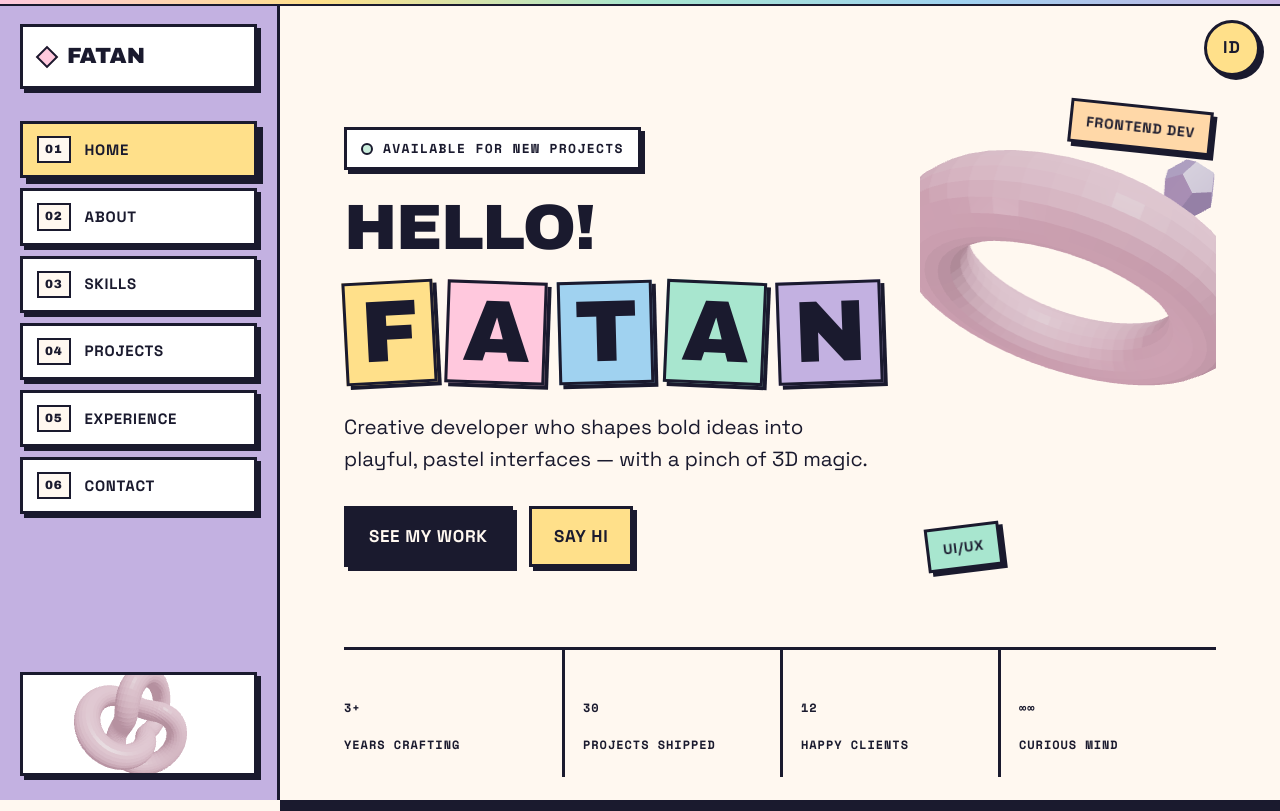
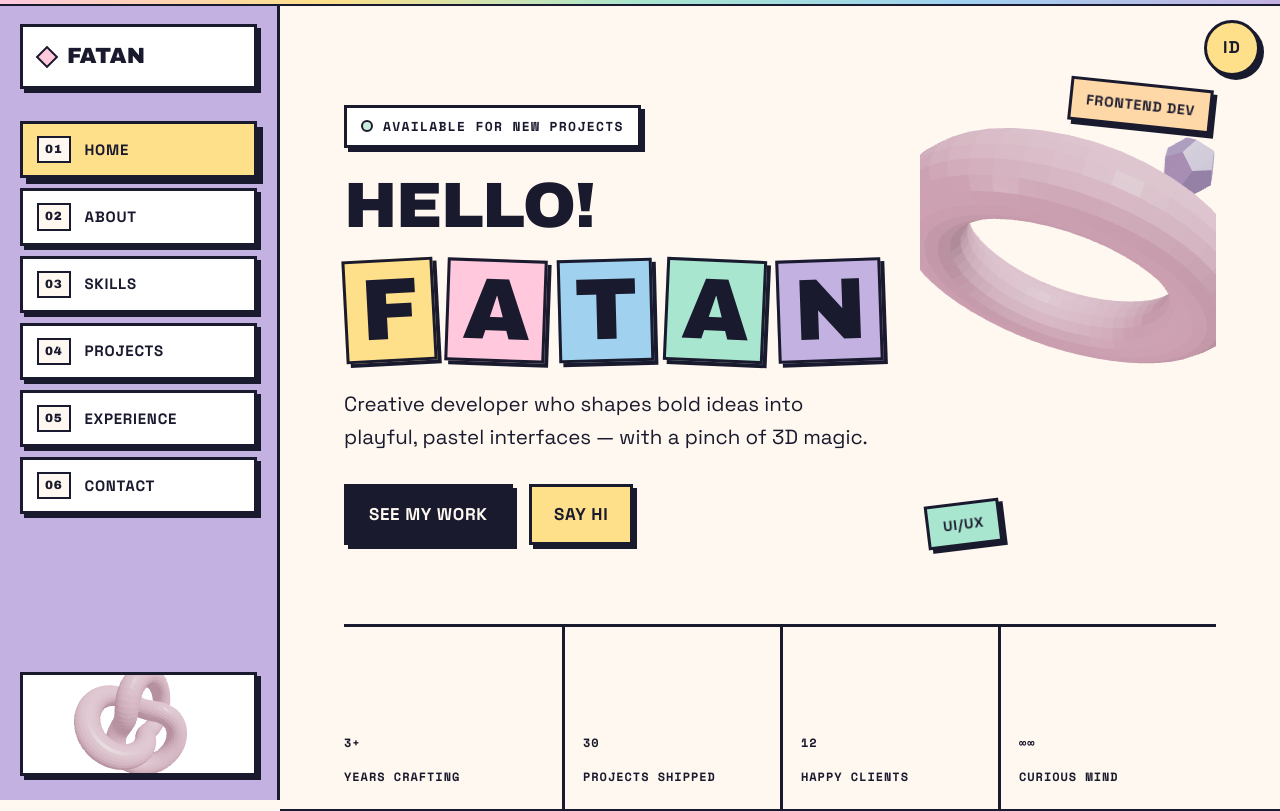
Before and after one commit to max-tantan/portofolio-neo, a React (Vite) app: page / in a window 1280 px wide. Shown: the top 811 px of the page. Built offline with nearby package versions, Linux system fonts and the light colour scheme.

Commit message:
feat: update skills data structure with IDs and enhance hero section statistics and styles

```diff
--- a/src/data/en/skills.json
+++ b/src/data/en/skills.json
@@ -8,36 +8,42 @@
   },
   "skills": [
     {
+      "id": "frontend",
       "name": "Frontend",
       "color": "card--pink",
       "tag": "tag--pink",
       "items": ["TypeScript", "React", "Vue.js", "Vite", "CSS Grid"]
     },
     {
+      "id": "design",
       "name": "Design",
       "color": "card--lavender",
       "tag": "tag--lavender",
       "items": ["Figma", "Design systems", "Illustration", "Branding"]
     },
     {
+      "id": "3d-motion",
       "name": "3D & Motion",
       "color": "card--sky",
       "tag": "tag--sky",
       "items": ["Three.js", "R3F", "WebGL", "Keyframes"]
     },
     {
+      "id": "backend",
       "name": "Backend",
       "color": "card--mint",
       "tag": "tag--mint",
       "items": ["MySQL", "Laravel", "Express.js"]
     },
     {
+      "id": "tools",
       "name": "Tools",
       "color": "card--peach",
       "tag": "tag--peach",
       "items": ["Git", "Vite", "ESLint", "Figma Dev", "Linux"]
     },
     {
+      "id": "soft-skills",
       "name": "Soft skills",
       "color": "card--butter",
       "tag": "tag--butter",
--- a/src/data/id/hero.json
+++ b/src/data/id/hero.json
@@ -15,8 +15,8 @@
     { "label": "UI/UX", "className": "hero__sticker hero__sticker--back card--mint" }
   ],
   "stats": [
-    { "value": "4+", "label": "tahun berkarya" },
-    { "value": "32", "label": "proyek selesai" },
+    { "value": "3+", "label": "tahun berkarya" },
+    { "value": "30", "label": "proyek selesai" },
     { "value": "12", "label": "klien senang" },
     { "value": "∞", "label": "pikiran penasaran" }
   ]
--- a/src/data/id/skills.json
+++ b/src/data/id/skills.json
@@ -8,37 +8,43 @@
   },
   "skills": [
     {
+      "id": "frontend",
       "name": "Frontend",
       "color": "card--pink",
       "tag": "tag--pink",
       "items": ["TypeScript", "React", "Vue.js", "Vite", "CSS Grid"]
     },
     {
+      "id": "design",
       "name": "Desain",
       "color": "card--lavender",
       "tag": "tag--lavender",
       "items": ["Figma", "Design system", "Ilustrasi", "Branding"]
     },
     {
+      "id": "3d-motion",
       "name": "3D & Animasi",
       "color": "card--sky",
       "tag": "tag--sky",
       "items": ["Three.js", "R3F", "WebGL", "Keyframes"]
     },
     {
+      "id": "backend",
       "name": "Backend",
       "color": "card--mint",
       "tag": "tag--mint",
       "items": ["MySQL", "Laravel", "Express.js"]
     },
     {
+      "id": "tools",
       "name": "Perkakas",
       "color": "card--peach",
       "tag": "tag--peach",
       "items": ["Git", "Vite", "ESLint", "Figma Dev", "Linux"]
     },
     {
-      "name": "Soft skill",
+      "id": "soft-skills",
+      "name": "Soft skills",
       "color": "card--butter",
       "tag": "tag--butter",
       "items": ["Komunikasi", "Mentoring", "Manajemen waktu", "Seru"]
--- a/src/sections/Skills.tsx
+++ b/src/sections/Skills.tsx
@@ -25,7 +25,7 @@ export function Skills() {
       >
         {skillsData.skills.map((skill, i) => (
           <TiltCard
-            key={`${skillsData.section.id}-skill-${i}`}
+            key={('id' in skill && skill.id) ? String(skill.id) : `${skillsData.section.id}-skill-${i}`}
             className={`card skills__card ${skill.color}`}
             max={7}
           >
--- a/src/styles/hero.css
+++ b/src/styles/hero.css
@@ -182,7 +182,9 @@
 
 .hero__stats strong {
   font-family: var(--display);
-  font-size: clamp(26px, 3.4vw, 38px);
+  font-size: clamp(6rem, 10vw, 18rem);
+  line-height: 0.9;
+  letter-spacing: -0.02em;
   display: block;
 }
 
--- a/src/styles/interactions.css
+++ b/src/styles/interactions.css
@@ -55,6 +55,9 @@
 
 .count-up {
   font-variant-numeric: tabular-nums;
+  font-size: inherit;
+  line-height: inherit;
+  font-family: inherit;
 }
 
 .word-reveal {
```
